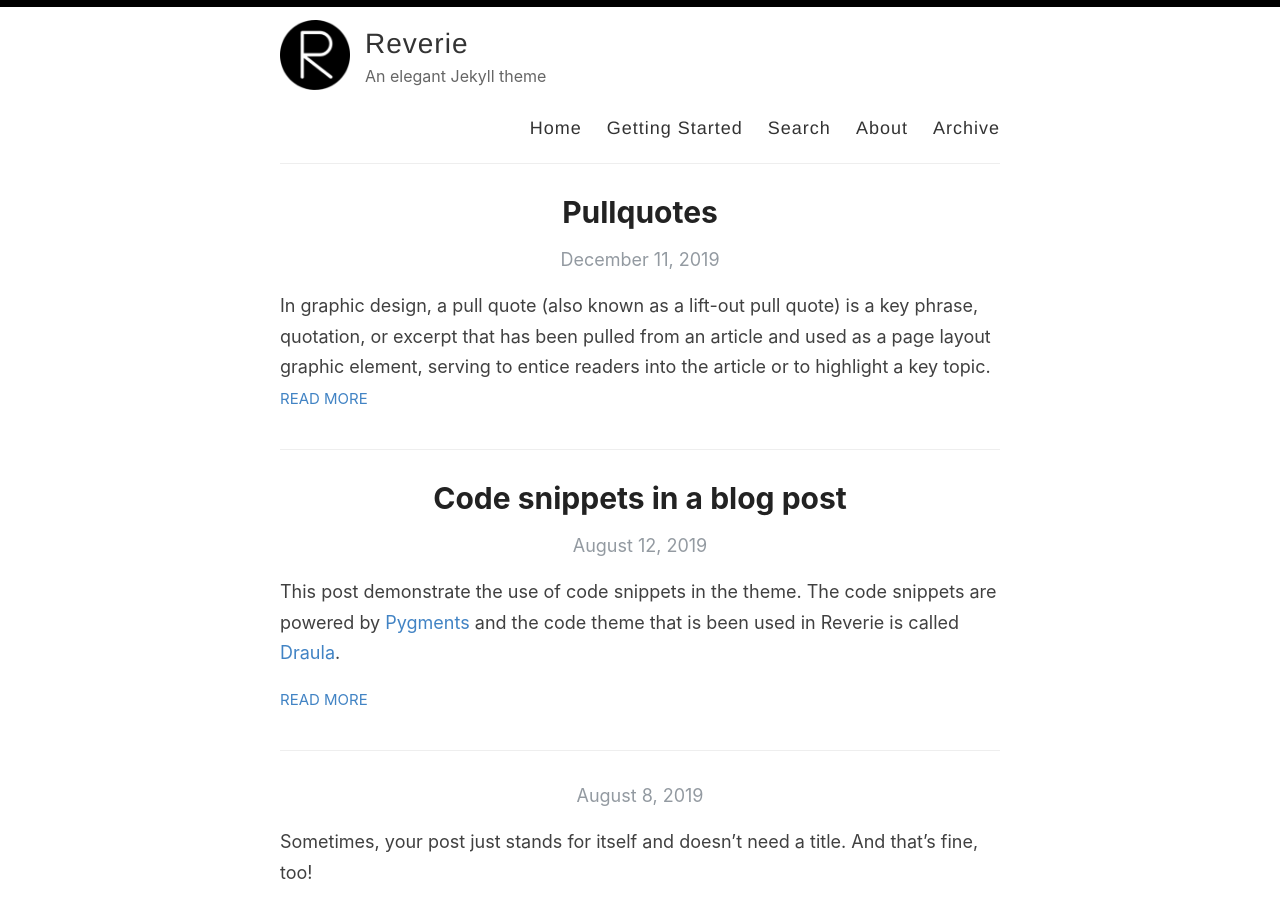
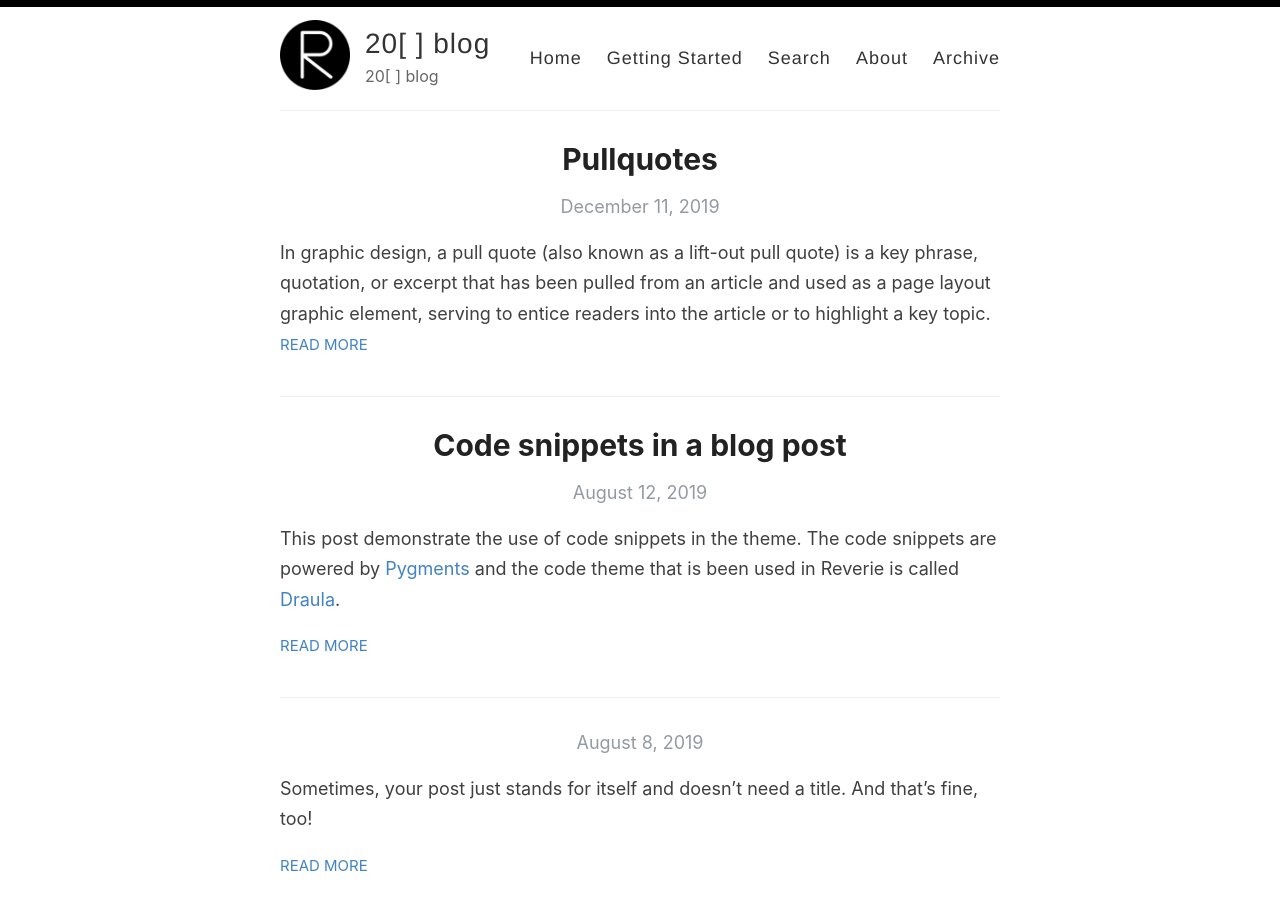
Before and after one commit to eric-downes/20sq-blog, a Jekyll site: the page built from index.html, in a window 1280 px wide and 900 px high. Built offline with Jekyll 4.4.1, drawn with Linux system fonts in a browser that asks for light colours; the list of posts is cut into pages by our own code; part of the change alters nothing that is shown.

Commit message:
Further edits to config

```diff
--- a/_config.yml
+++ b/_config.yml
@@ -3,15 +3,15 @@
 #
 
 # Name of your site (displayed in the header)
-name: Reverie
+name: "20[ ] blog"
 
 # Name of the author
 author: 20squares UG
 
 # Short bio or description (displayed in the header)
-description: An elegant Jekyll theme
+description: "20[ ] blog"
 
-# URL of your avatar or profile pic (you could use your GitHub profile pic)
+# URL of your avatar or profile pic
 avatar: /images/reverie.png
 
 #
@@ -21,15 +21,15 @@ avatar: /images/reverie.png
 # Includes an icon in the footer for each username you enter
 footer-links:
   dribbble:
-  email: amit.d.merchant@gmail.com
+  email: info@20squares.xyz
   facebook:
   flickr:
-  github: amitmerchant1990/reverie
+  github: 20squares/
   instagram:
   linkedin:
   pinterest:
-  rss: rss
-  twitter: amit_merchant
+  rss:
+  twitter:
   stackoverflow:
   youtube: # channel/<your_long_string> or user/<user-name>
   googleplus: # anything in your profile username that comes after plus.google.com/
@@ -41,15 +41,15 @@ footer-links:
 disqus:
 
 # Enter your Google Analytics web tracking code (e.g. UA-2110908-2) to activate tracking
-google_analytics: UA-43339302-11
+google_analytics:
 
 # For newer "GA4" analytics, use the following instead of the "UA" entry above
 #google_analytics_ga4: G-GABC1DEFG
 
-# Your website URL (e.g. http://amitmerchant1990.github.io or http://www.amitmerchant.com)
+# Your website URL
 # Used for Sitemap.xml and your RSS feed
-url: http://www.amitmerchant.com/reverie
-enforce_ssl: https://www.amitmerchant.com/reverie
+url: http://www.20squares.xyz/
+enforce_ssl: https://www.20squares.xyz/
 
 # If you're hosting your site at a Project repository on GitHub pages
 # (http://yourusername.github.io/repository-name)
```
